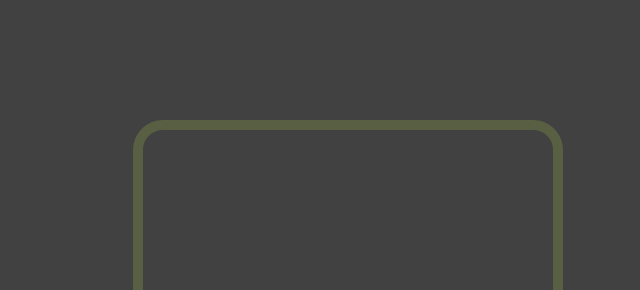
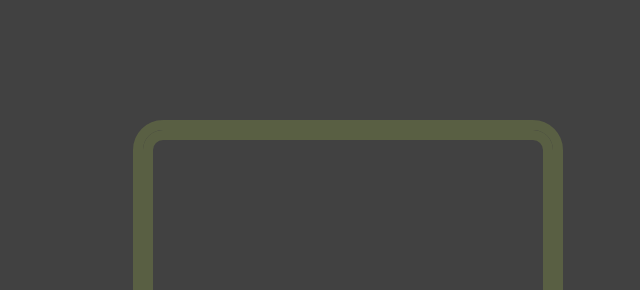
Before and after one commit to JoGoRef/JS-spill, a plain HTML site: page index.html in a window 1280 px wide. Shown: the part 65-355 px from the top of the page, without its empty margins (320-960 px from the left). Drawn offline with Linux system fonts and the light colour scheme.

Commit message:
box shadow på border

```diff
--- a/style.css
+++ b/style.css
@@ -31,4 +31,5 @@ body, .snake {
 .gameborder1{
     border: #595f43 solid 10px;
     border-radius: 30px;
+    box-shadow: inset 0 0 0 10px #595f43;
 }
```
